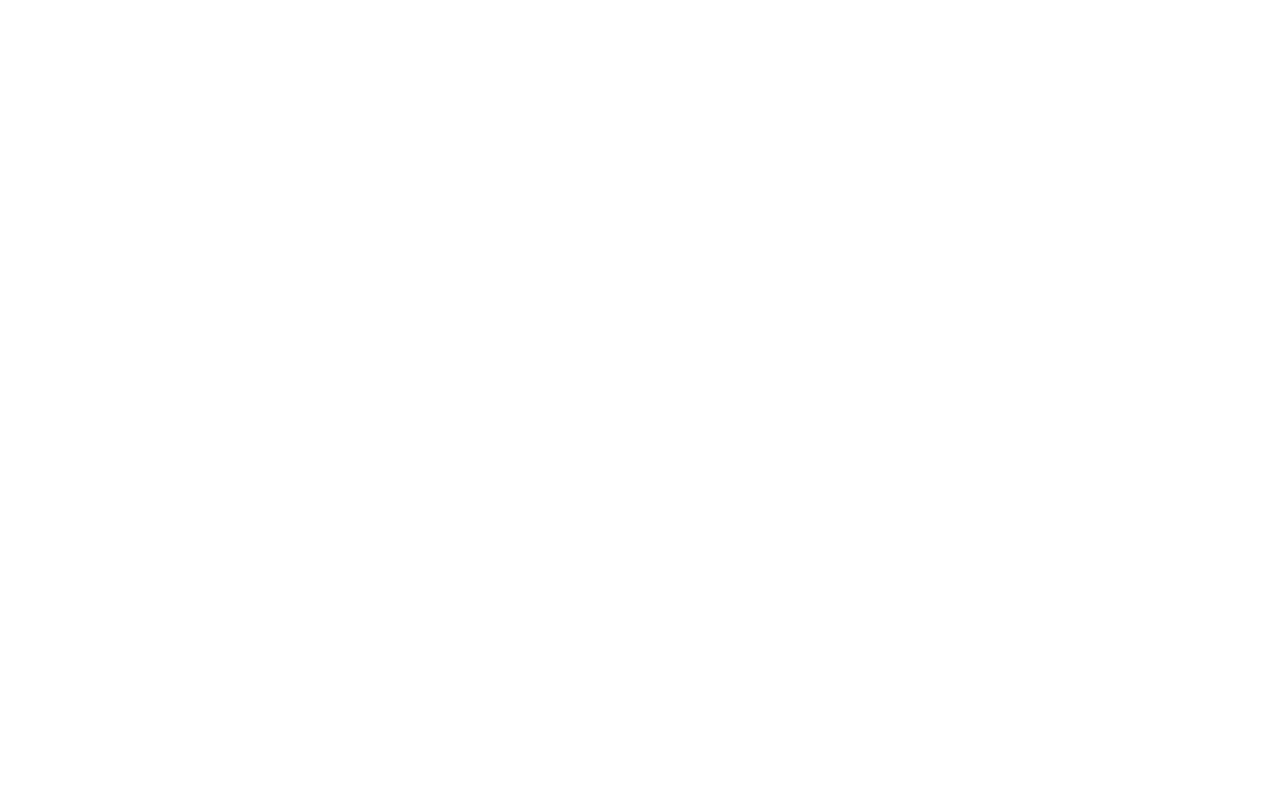
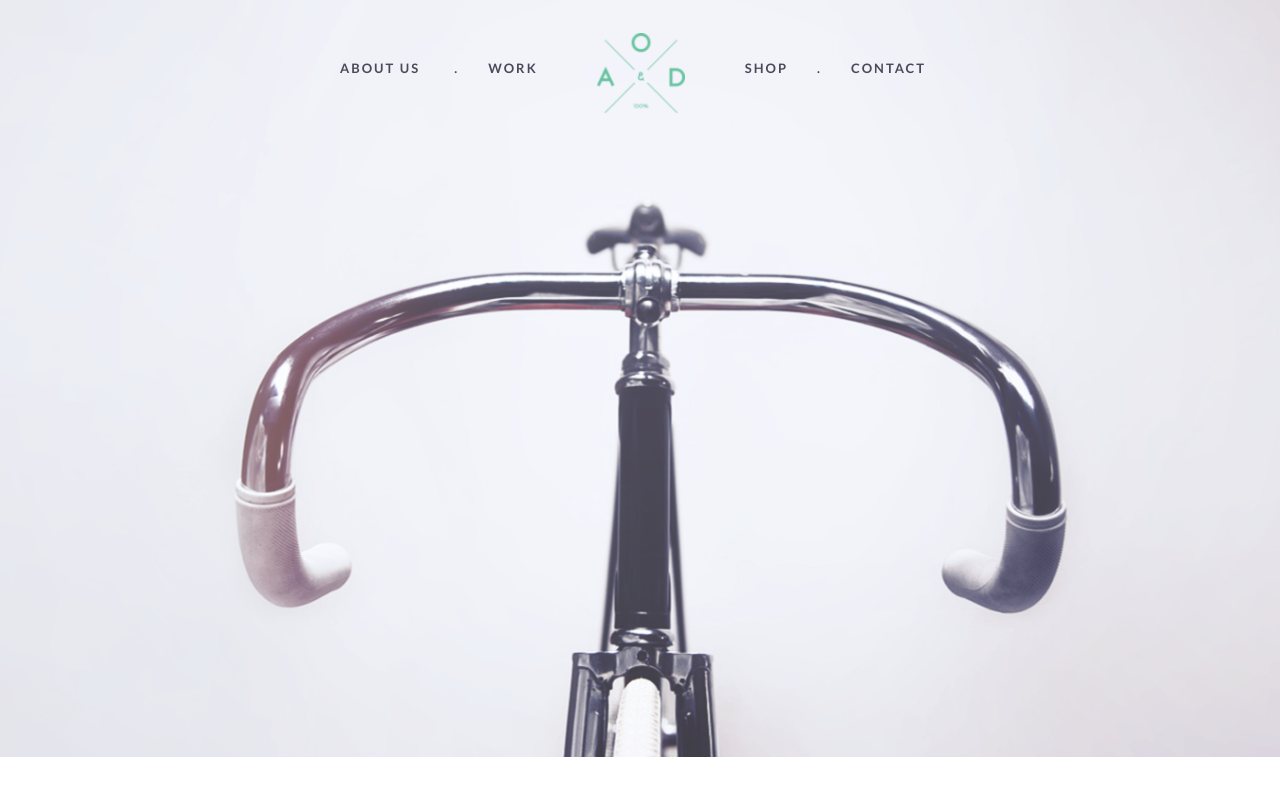
Before and after one commit to thalhaMuk/UI-2-Assignment, a plain HTML site: page index.html in a window 1280 px wide. Drawn offline with nearby package versions, Linux system fonts and the light colour scheme.

Commit message:
Add header section with logo and navigation

```diff
--- a/index.html
+++ b/index.html
@@ -1,13 +1,57 @@
-<!doctype html>
+<!DOCTYPE html>
 <html lang="en">
-  <head>
+
+<head>
     <meta charset="utf-8">
     <meta name="viewport" content="width=device-width, initial-scale=1">
-    <title>Bootstrap demo</title>
+    <title>AOD Bicycle</title>
     <link href="https://cdn.jsdelivr.net/npm/bootstrap@5.2.3/dist/css/bootstrap.min.css" rel="stylesheet" integrity="sha384-rbsA2VBKQhggwzxH7pPCaAqO46MgnOM80zW1RWuH61DGLwZJEdK2Kadq2F9CUG65" crossorigin="anonymous">
-  </head>
-  <body>
+    <link href="https://fonts.googleapis.com/css?family=Lato:400,700" rel="stylesheet">
+    <link rel="stylesheet" type="text/css" href="main.css" media="all" />
+</head>
 
-    <script src="https://cdn.jsdelivr.net/npm/bootstrap@5.2.3/dist/js/bootstrap.bundle.min.js" integrity="sha384-kenU1KFdBIe4zVF0s0G1M5b4hcpxyD9F7jL+jjXkk+Q2h455rYXK/7HAuoJl+0I4" crossorigin="anonymous"></script>
-  </body>
+<body>
+    <header>
+        <nav class="navbar navbar-expand-lg navbar-light">
+            <img class="navbar-brand d-lg-none" src="images/logo.png" alt="logo" width="56">
+            <button class="navbar-toggler" type="button" data-toggle="collapse" data-target="#navbarTogglerDemo02"
+                aria-controls="navbarTogglerDemo02" aria-expanded="false" aria-label="Toggle navigation">
+                <span class="navbar-toggler-icon"></span>
+            </button>
+
+            <div class="mx-auto d-flex">
+                <ul class="navbar-nav align-items-center">
+                    <li class="nav-item">
+                        <a class="nav-link" href="#">About Us</a>
+                    </li>
+                    <li class="nav-item">
+                        <a class="nav-link" href="#">.</a>
+                    </li>
+                    <li class="nav-item">
+                        <a class="nav-link" href="#">Work</a>
+                    </li>
+                    <li class="nav-item">
+                        <a class="navbar-brand d-none d-lg-block" href="#">
+                            <img class="logo" src="images/logo.png" alt="logo">
+                        </a>
+                    </li>
+                    <li class="nav-item">
+                        <a class="nav-link" href="#">Shop</a>
+                    </li>
+                    <li class="nav-item">
+                        <a class="nav-link" href="#">.</a>
+                    </li>
+                    <li class="nav-item">
+                        <a class="nav-link" href="#">Contact</a>
+                    </li>
+                </ul>
+            </div>
+        </nav>
+    </header>
+
+    <script src="https://cdn.jsdelivr.net/npm/bootstrap@5.2.3/dist/js/bootstrap.bundle.min.js"
+        integrity="sha384-kenU1KFdBIe4zVF0s0G1M5b4hcpxyD9F7jL+jjXkk+Q2h455rYXK/7HAuoJl+0I4"
+        crossorigin="anonymous"></script>
+</body>
+
 </html>
--- /dev/null
+++ b/main.css
@@ -0,0 +1,75 @@
+body {
+    font-family: 'Lato', sans-serif;
+}
+
+header {
+    top: 0;
+    height: 757px;
+    background: url("images/HeroImg.png") center center no-repeat;
+    background-size: cover;
+}
+
+.navbar {
+    position: absolute;
+    z-index: 999;
+    width: 100%;
+}
+
+.navbar-nav .nav-link {
+    font-size: 13px;
+    color: #4d4959;
+    font-weight: bold;
+    letter-spacing: 2px;
+    text-transform: uppercase;
+    margin-right: 50px;
+}
+
+.navbar-nav .nav-link:hover{
+    color: green;
+}
+
+.navbar-nav li:nth-child(1) {
+    position: relative;
+    top: 16px;
+    left: 71px;
+}
+
+.navbar-nav li:nth-child(2) {
+    position: relative;
+    top: 16px;
+    left: 39px;
+}
+
+.navbar-nav li:nth-child(3) {
+    position: relative;
+    top: 16px;
+    left: 2px;
+}
+
+.navbar-nav li:nth-child(4) {
+    position: relative;
+    top: 20px;
+    left: 3px;
+}
+
+.navbar-nav li:nth-child(5) {
+    position: relative;
+    top: 16px;
+    left: 39px;
+}
+
+.navbar-nav li:nth-child(6) {
+    position: relative;
+    top: 16px;
+    left: 2px;
+}
+
+.navbar-nav li:nth-child(7) {
+    position: relative;
+    top: 16px;
+    left: -35px;
+}
+
+.navbar-brand .logo {
+    width: 88px;
+}
```
Also changed, not shown: images/HeroImg.png (added), images/logo.png (added), styles.css (deleted).
